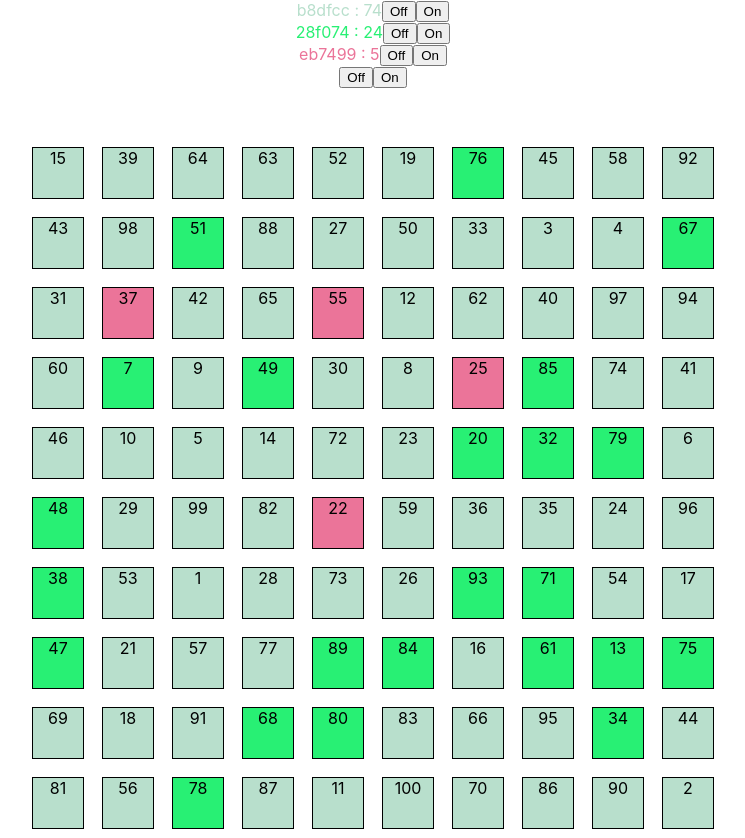
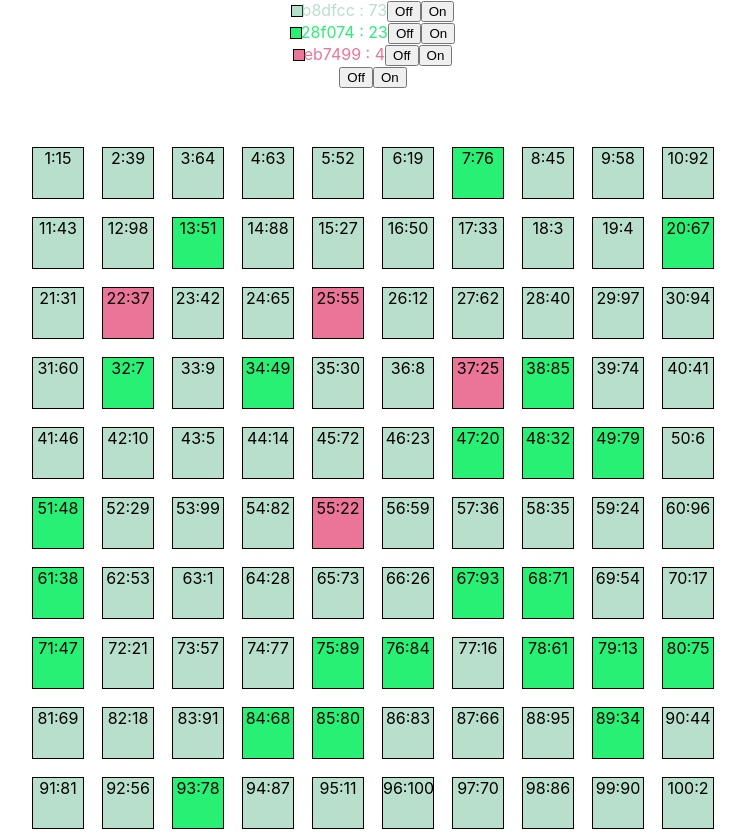
Before and after one commit to daviddsouza2000/100-prisoners-problem, a React (Create React App) app: page / in a window 1280 px wide. Shown: the whole page, without its empty margins (267-1012 px from the left). Built offline with nearby package versions, Linux system fonts and the light colour scheme.

Commit message:
corrected length of cycles

```diff
--- a/src/PrisonersProblem/Node/Node.jsx
+++ b/src/PrisonersProblem/Node/Node.jsx
@@ -11,7 +11,7 @@ export default function Node({ index, value, cycleNum, cycleColor }) {
             id={`node-${index}`}
             className="node"
             style={nodeStyle}>
-            {value}
+            {index}:{value}
         </div>
     )
 }
--- a/src/PrisonersProblem/PrisonersProblem.jsx
+++ b/src/PrisonersProblem/PrisonersProblem.jsx
@@ -33,14 +33,10 @@ export default function PrisonersProblem() {
 
     const toggleOpacity = (cycle, dim) => {
         if(dim){
-            cycle.map((index) => {
-                document.getElementById(`node-${index}`).style.opacity = 0.3;
-            });
+            for(let index of cycle ) document.getElementById(`node-${index}`).style.opacity = 0.3;
         }
         else {
-            cycle.map((index) => {
-                document.getElementById(`node-${index}`).style.opacity = 1;
-            });
+            for(let index of cycle ) document.getElementById(`node-${index}`).style.opacity = 1;
         }
     }
 
@@ -48,7 +44,9 @@ export default function PrisonersProblem() {
         <>
             <div>
                 {Object.entries(cycles).map(([key, value]) =>
-                <div style={{color:"#"+key}}>{key} : {value.length}
+                <div style={{color:"#"+key}}>
+                    <div style={{width: "10px", height: "10px",outline: "1px solid black", backgroundColor: "#"+key, display: "inline-block"}}></div>
+                    {key} : {value.length}
                     <button onClick={() => toggleOpacity(value, true)}>Off</button>
                     <button onClick={() => toggleOpacity(value, false)}>On</button>
                 </div>
--- a/src/utils/utils.js
+++ b/src/utils/utils.js
@@ -42,6 +42,7 @@ function putCycles(grid, NUM_NODES){
                 grid[currIndex-1].cycleNum = count;
                 grid[currIndex-1].cycleColor = randomColor;
             } while(first !== currIndex);
+            cycle.pop(); // removes last index due to repeating it
             cycles[randomColor] = cycle;
             count++;
         }
```
